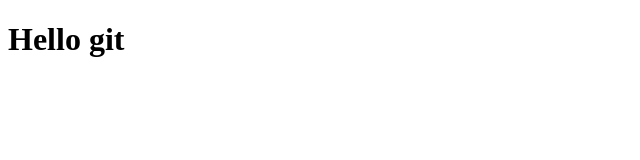
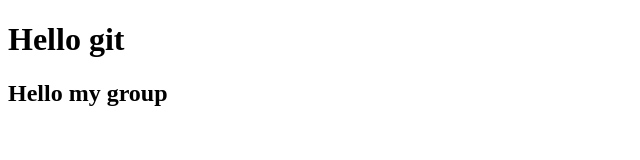
Before and after one commit to esaw-merry/gitPractice, a plain HTML site: page pages/index.html in a window 1280 px wide. Shown: the whole page, without its empty margins (0-640 px from the left). Drawn offline with Linux system fonts and the light colour scheme.

Commit message:
adding h2

```diff
--- a/pages/index.html
+++ b/pages/index.html
@@ -8,5 +8,6 @@
 </head>
 <body>
     <h1>Hello git</h1>
+    <h2>Hello my group</h2>
 </body>
 </html>
```
